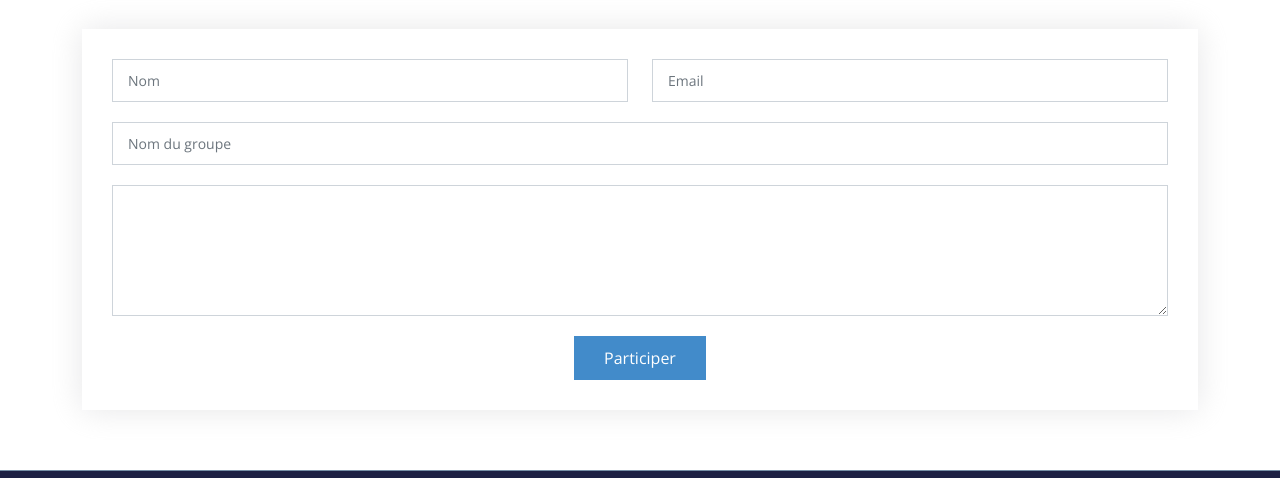
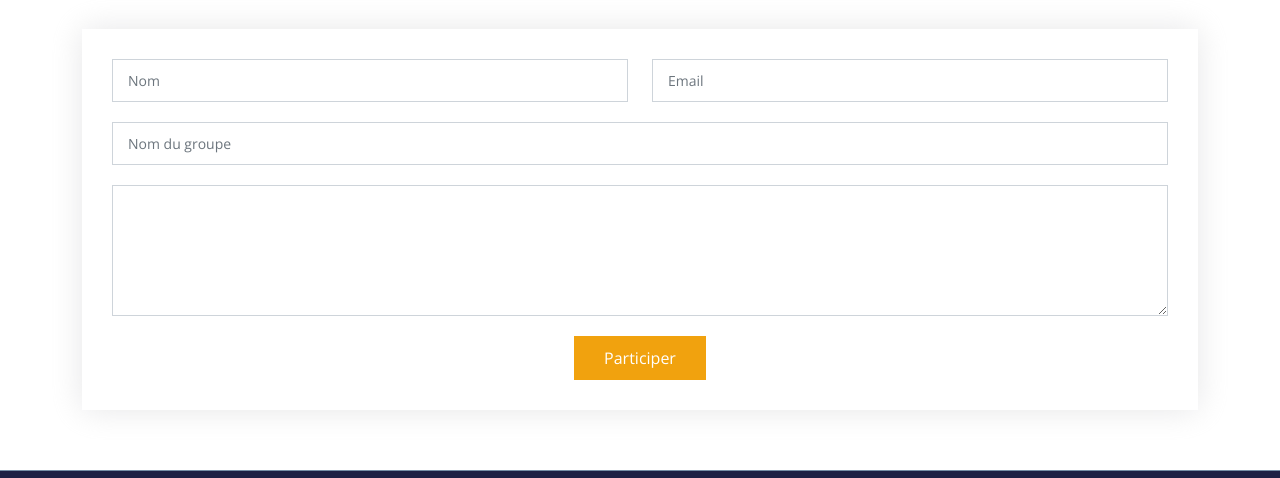
Before and after one commit to SISSOKOAmara/Hackathon, a plain HTML site: page participer.html in a window 1280 px wide. Shown: the part 189-667 px from the top of the page. Drawn offline with nearby package versions, Linux system fonts and the light colour scheme.

Commit message:
boutonparticiper

```diff
--- a/participer.html
+++ b/participer.html
@@ -95,7 +95,7 @@
                       <div class="error-message"></div>
                       <div class="sent-message">Merci! Nous vous contacterons au lancement de l'edition <em class="text-primary">2023</em> . Thank you!</div>
                     </div>
-                    <div class="text-center"><button type="submit">Participer</button></div>
+                    <div class="text-center"><button type="submit" style="background-color: #f1a20e;">Participer</button></div>
                   </form>
                 </div>
 
```
